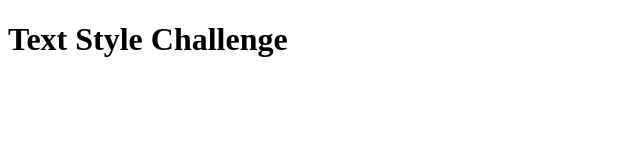
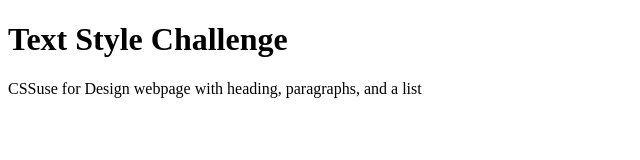
Before and after one commit to SharifRana/PH-Projects, a plain HTML site: page module 2/taks2.html in a window 1280 px wide. Shown: the whole page, without its empty margins (0-640 px from the left). Drawn offline with Linux system fonts and the light colour scheme.

Commit message:
Commit for sleeping time

```diff
--- a/module 2/taks2.html
+++ b/module 2/taks2.html
@@ -7,6 +7,6 @@
 </head>
 <body>
     <h1>Text Style Challenge</h1>
-
+    <p><span>CSS</span>use for Design webpage with heading, paragraphs, and a list</p>
 </body>
 </html>
```
